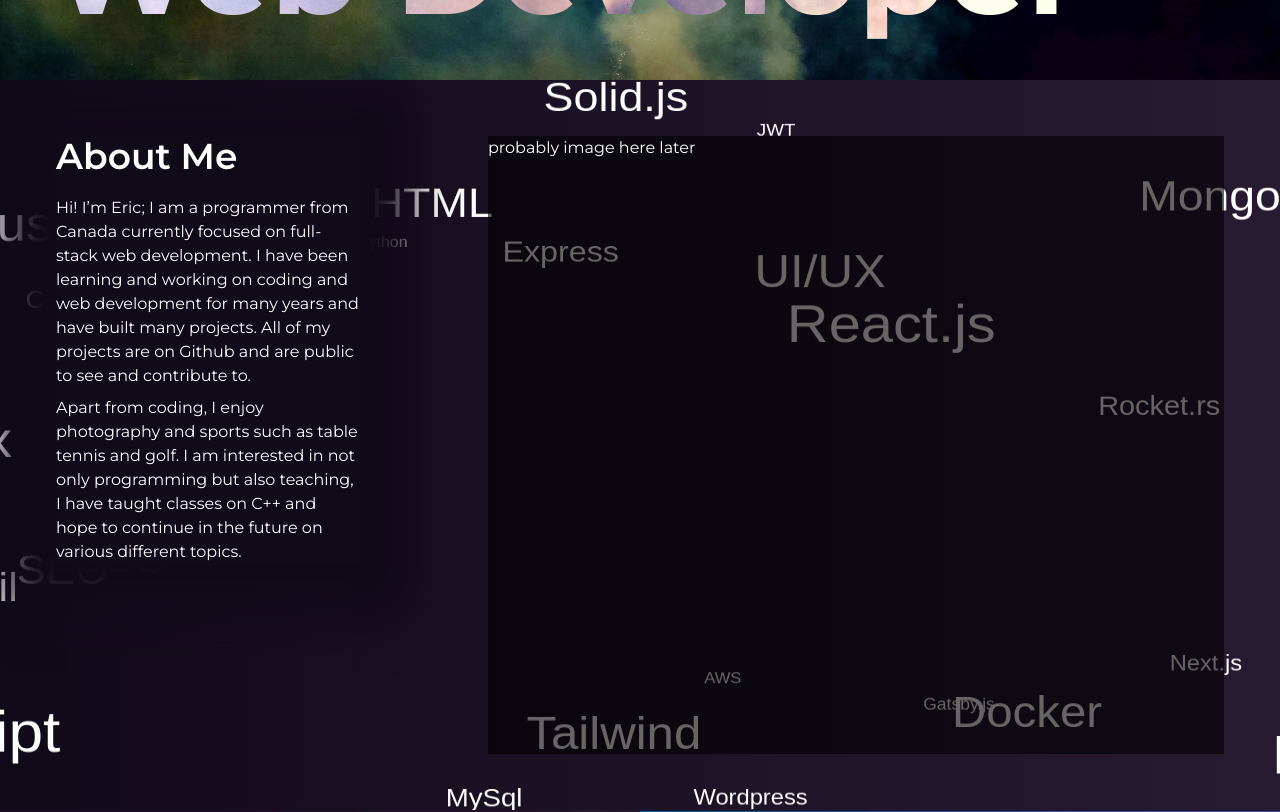
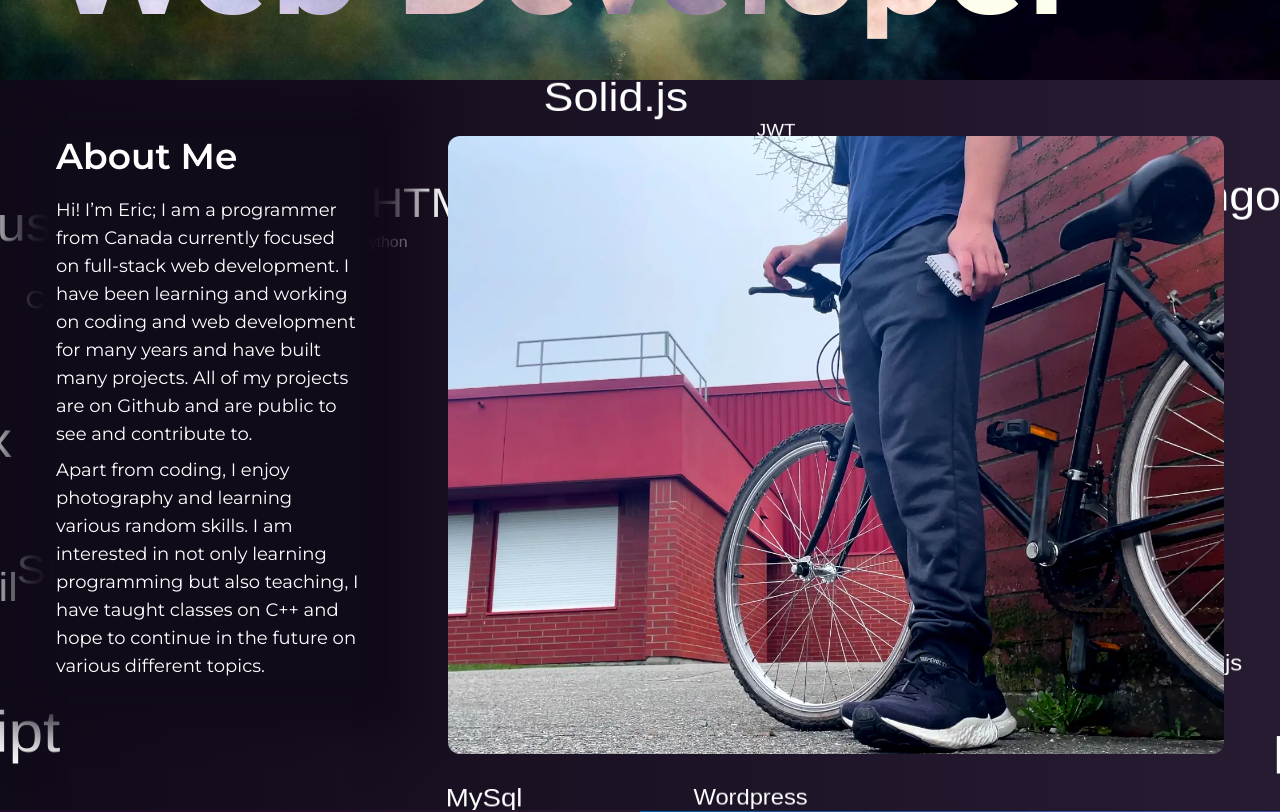
Before and after one commit to NycRat/nycrat.github.io, a Next.js app: page /new-personal-site/ in a window 1280 px wide. Shown: the part 720-1532 px from the top of the page. Built offline with nearby package versions, Linux system fonts and the light colour scheme.

Commit message:
added image of me

```diff
--- a/components/about.tsx
+++ b/components/about.tsx
@@ -1,5 +1,6 @@
 import { useEffect } from "react";
-import { Montserrat } from "next/font/google";
+import Me from "../public/me.webp";
+import Image from "next/image";
 
 interface Word {
   text: string;
@@ -12,10 +13,10 @@
 
 const WordCloud = () => {
   useEffect(() => {
-    const marketing =
+    const words_string =
       "Next.js React.js Tailwind AWS SEO Typescript C++ Rust Javascript Python HTML CSS Redux Rocket.rs Node.js Express MongoDB MySql Lightsail Docker REST Gatsby.js JWT UI/UX Solid.js Wordpress";
-    const words_attr: Word[] = [];
-    string_handle(marketing);
+    const words: Word[] = [];
+    string_handle(words_string);
 
     const canvas = document.getElementById("words") as HTMLCanvasElement | null;
     if (!canvas) {
@@ -41,9 +42,9 @@
         return;
       }
 
-      for (let i = 0; i < words_attr.length; i++) {
-        words_attr[i].x = Math.random() * w;
-        words_attr[i].y = Math.random() * h;
+      for (let i = 0; i < words.length; i++) {
+        words[i].x = Math.random() * w;
+        words[i].y = Math.random() * h;
       }
 
       const update = () => {
@@ -51,23 +52,19 @@
         context.fillStyle = "#fff";
         context.lineWidth = 2;
 
-        for (let i = 0; i < words_attr.length; i++) {
-          context.font = words_attr[i].font;
-          context.fillText(
-            words_attr[i].text,
-            words_attr[i].x,
-            words_attr[i].y,
-          );
-          words_attr[i].width = context.measureText(words_attr[i].text).width;
+        for (let i = 0; i < words.length; i++) {
+          context.font = words[i].font;
+          context.fillText(words[i].text, words[i].x, words[i].y);
+          words[i].width = context.measureText(words[i].text).width;
           context.stroke();
         }
 
-        for (let i = 0; i < words_attr.length; i++) {
-          if (words_attr[i].x > w) {
-            words_attr[i].x = -words_attr[i].width;
-            words_attr[i].y = Math.random() * h;
+        for (let i = 0; i < words.length; i++) {
+          if (words[i].x > w) {
+            words[i].x = -words[i].width;
+            words[i].y = Math.random() * h;
           } else {
-            words_attr[i].x += words_attr[i].speed;
+            words[i].x += words[i].speed;
           }
         }
       };
@@ -85,7 +82,7 @@
     function string_handle(str: string) {
       const split_str = str.split(" ");
       for (let i = 0; i < split_str.length; i++) {
-        words_attr.push({
+        words.push({
           text: split_str[i],
           x: 0,
           y: 0,
@@ -114,23 +111,27 @@
       <div className="z-10 overflow-visible">
         <div className="bg-bg3 m-14 shadow-[0_0_40px_50px_#110a19]">
           <h2 className="text-4xl mb-5 font-semibold">About Me</h2>
-          <div>
+          <div className="text-lg">
             Hi! I&rsquo;m Eric; I am a programmer from Canada currently focused
             on full-stack web development. I have been learning and working on
             coding and web development for many years and have built many
             projects. All of my projects are on Github and are public to see and
             contribute to.
           </div>
-          <div className="mt-2">
-            Apart from coding, I enjoy photography and sports such as table
-            tennis and golf. I am interested in not only programming but also
+          <div className="mt-2 text-lg">
+            Apart from coding, I enjoy photography and learning various random
+            skills. I am interested in not only learning programming but also
             teaching, I have taught classes on C++ and hope to continue in the
             future on various different topics.
           </div>
         </div>
       </div>
-      <div className="col-span-2 bg-[#0009] z-40 m-14">
-        probably image here later
+      <div className="col-span-2 z-40 m-14 ml-4">
+        <Image
+          src={Me}
+          alt="Me, Eric Xiao"
+          className="object-cover w-full h-full rounded-xl"
+        />
       </div>
     </div>
   );
```
Also changed, not shown: public/me.webp (added).
